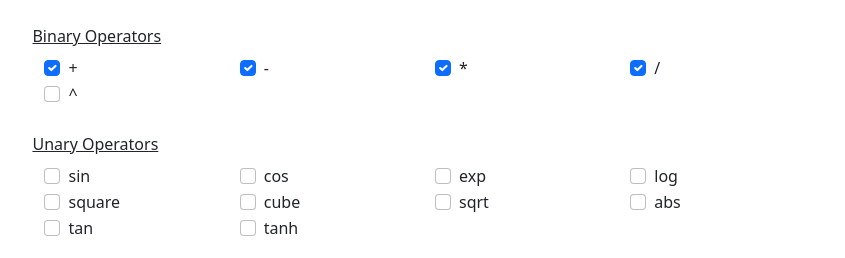
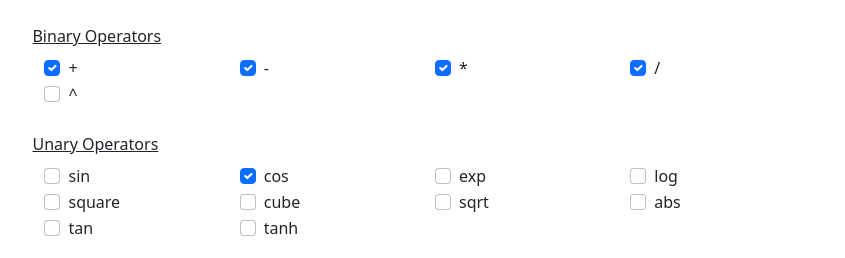
Before and after one commit to MilesCranmer/pysr_interactive, a Next.js app: page / in a window 1280 px wide. Shown: the top 258 px of the page, without its empty margins (217-1062 px from the left). Built offline with nearby package versions, Linux system fonts and the light colour scheme.

Commit message:
Add initial value for unary operators

```diff
--- a/pages/index.tsx
+++ b/pages/index.tsx
@@ -14,7 +14,7 @@ const IndexPage: React.FC = () => {
 
   // Operators:
   const [operators, setOperators] = useState(["+", "-", "*", "/"]);
-  const [unaryOperators, setUnaryOperators] = useState([]);
+  const [unaryOperators, setUnaryOperators] = useState(["cos"]);
 
   // Iterations between 1 and 1000:
   const [iterations, setIterations] = useState(40);
```
